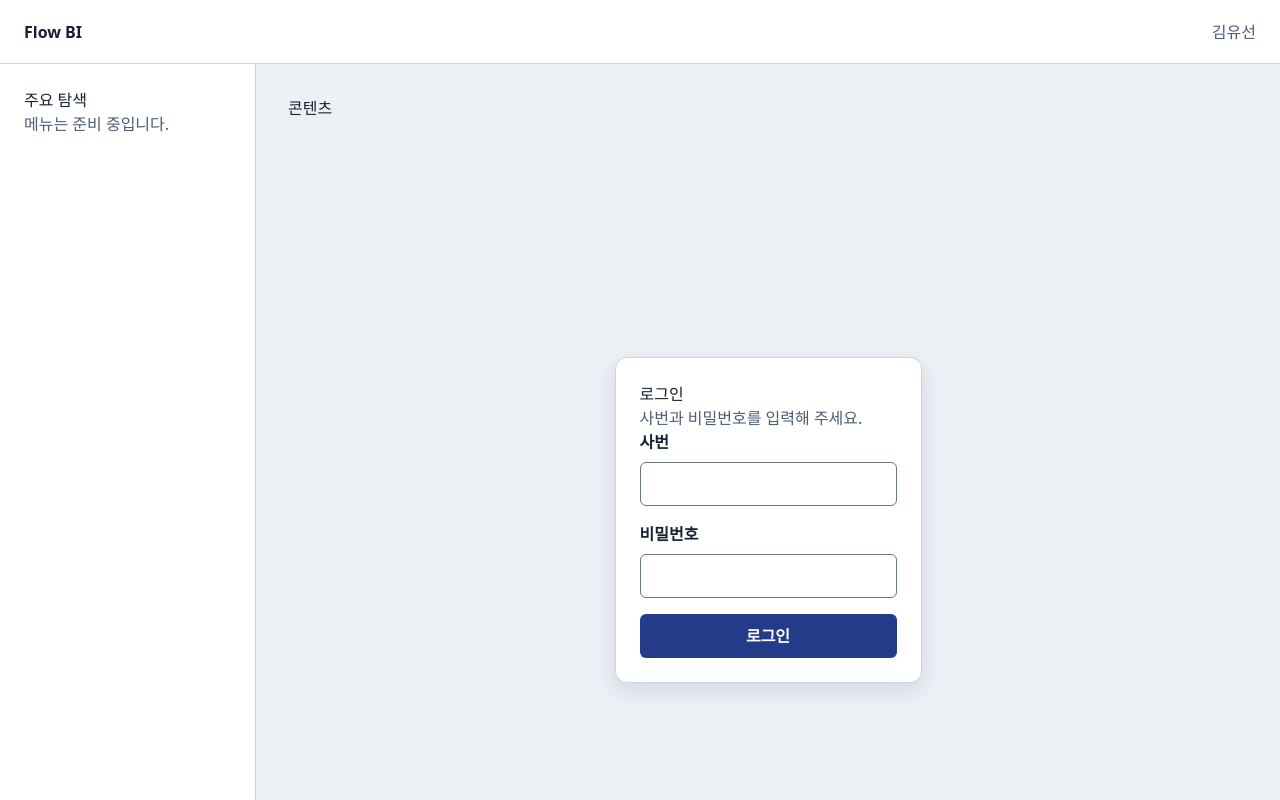
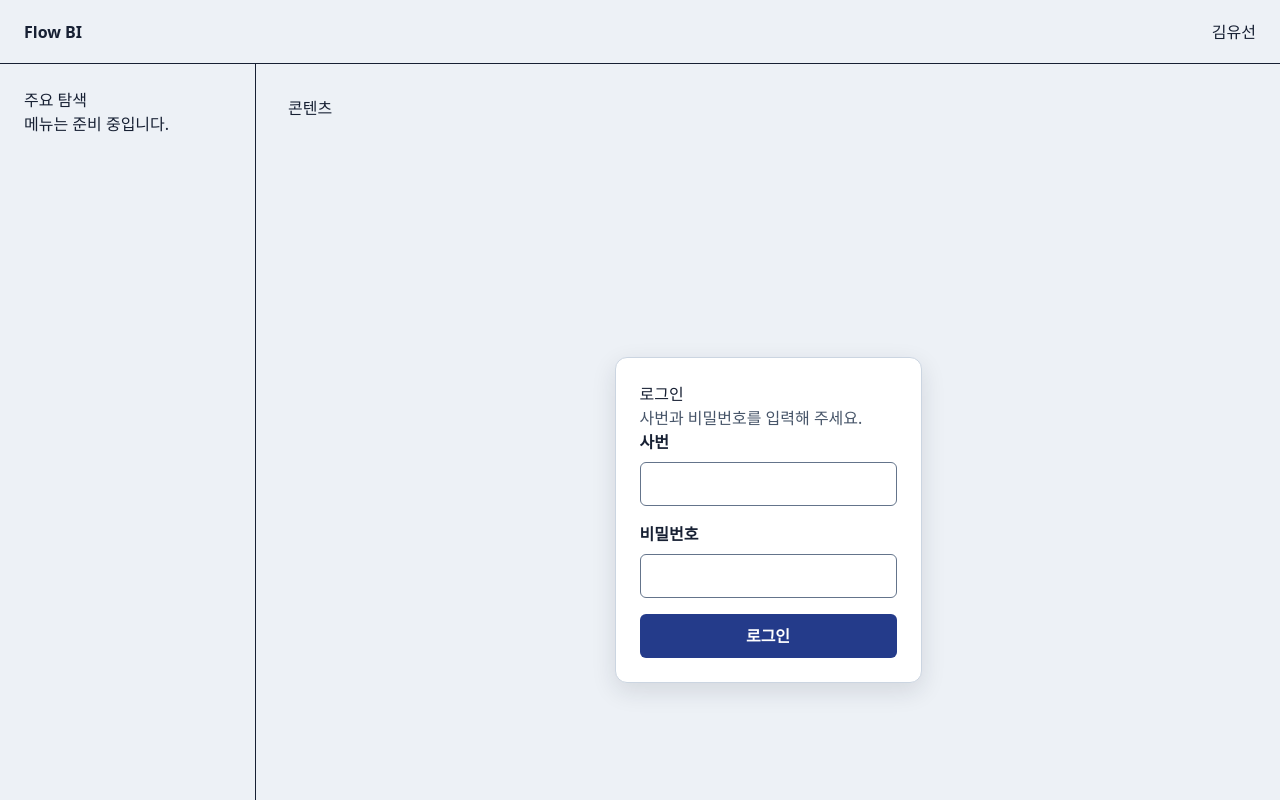
Before and after one commit to flow-bi/flow-bi, a React (Vite) app in the folder frontend/: page / in a window 1280 px wide. Shown: the top 800 px of the page. Built offline with nearby package versions, Linux system fonts and the light colour scheme; no server answers.

Commit message:
✨ / #36 - 사이드바 캘린더 탐색 연결

```diff
--- a/frontend/src/App.tsx
+++ b/frontend/src/App.tsx
@@ -19,7 +19,7 @@ function CalendarStarter() {
     <>
       <ScheduleCalendar />
       <button
-        className="calendar-starter__create schedule-calendar__create"
+        className="mt-6 rounded-lg bg-primary px-4 py-2.5 font-semibold text-white shadow-sm transition hover:bg-primary/90 focus-visible:outline-3 focus-visible:outline-focus-ring focus-visible:outline-offset-2"
         onClick={() => setIsCreateOpen(true)}
         type="button"
       >
@@ -32,25 +32,36 @@ function CalendarStarter() {
 
 type HeaderProps = {
   companyName: string
+  isMobileSidebarOpen: boolean
   userName: string
   onOpenSidebar: () => void
   openSidebarButtonRef: RefObject<HTMLButtonElement | null>
 }
 
-function Header({ companyName, userName, onOpenSidebar, openSidebarButtonRef }: HeaderProps) {
+function Header({
+  companyName,
+  isMobileSidebarOpen,
+  userName,
+  onOpenSidebar,
+  openSidebarButtonRef,
+}: HeaderProps) {
   return (
-    <header className="app-header">
+    <header
+      className="grid min-h-16 grid-cols-[auto_1fr_auto] items-center border-b border-border bg-surface px-4 py-3 md:px-6"
+      data-app-header
+    >
       <button
+        aria-expanded={isMobileSidebarOpen}
         aria-label="사이드바 열기"
-        className="bordered-button sidebar-trigger"
+        className="mr-3 rounded-md border border-border bg-surface px-2.5 py-1.5 text-text-primary md:hidden"
         onClick={onOpenSidebar}
         ref={openSidebarButtonRef}
         type="button"
       >
         메뉴
       </button>
-      <p className="company-name">{companyName}</p>
-      <p className="user-name">{userName}</p>
+      <p className="m-0 justify-self-start font-bold">{companyName}</p>
+      <p className="m-0 justify-self-end text-text-secondary">{userName}</p>
     </header>
   )
 }
@@ -61,9 +72,9 @@ type SidebarProps = {
 
 function Sidebar({ children }: SidebarProps) {
   return (
-    <aside className="sidebar">
+    <aside className="hidden border-r border-border bg-surface p-6 md:block" data-desktop-sidebar>
       <nav aria-label="주요 탐색">
-        <h2 className="sidebar-heading">주요 탐색</h2>
+        <h2 className="mt-0 text-base">주요 탐색</h2>
         {children}
       </nav>
     </aside>
@@ -82,11 +93,15 @@ function MobileSidebar({ children, onClose }: MobileSidebarProps) {
   }, [])
 
   return (
-    <div className="sidebar-backdrop" onClick={onClose}>
+    <div
+      className="fixed inset-0 z-10 flex bg-text-primary/35 md:hidden"
+      data-mobile-sidebar-backdrop
+      onClick={onClose}
+    >
       <aside
         aria-label="주요 탐색"
         aria-modal="true"
-        className="mobile-sidebar"
+        className="min-h-full w-[min(20rem,85vw)] bg-surface p-5 shadow-[0_0_1.5rem_color-mix(in_srgb,var(--color-text-primary)_20%,transparent)]"
         onClick={(event) => event.stopPropagation()}
         onKeyDown={(event) => {
           if (event.key === 'Escape') {
@@ -95,11 +110,11 @@ function MobileSidebar({ children, onClose }: MobileSidebarProps) {
         }}
         role="dialog"
       >
-        <div className="mobile-sidebar-header">
+        <div className="mb-6 flex items-center justify-between gap-4">
           <h2>주요 탐색</h2>
           <button
             aria-label="사이드바 닫기"
-            className="bordered-button"
+            className="rounded-md border border-border bg-surface px-2.5 py-1.5 text-text-primary"
             onClick={onClose}
             ref={closeButtonRef}
             type="button"
@@ -114,7 +129,7 @@ function MobileSidebar({ children, onClose }: MobileSidebarProps) {
 }
 
 type AppShellProps = {
-  sidebar: ReactNode
+  sidebar: (onNavigate: () => void) => ReactNode
   children: ReactNode
 }
 
@@ -127,24 +142,38 @@ function AppShell({ sidebar, children }: AppShellProps) {
     openSidebarButtonRef.current?.focus()
   }
 
+  const closeMobileSidebarAfterNavigation = () => {
+    setIsMobileSidebarOpen(false)
+  }
+
   return (
     // todo: 인증인가 이후, 회사명과 사용자명을 props로 전달받도록 수정
 
-    <div className="app-shell">
+    <div className="min-h-screen bg-background text-text-primary">
       <Header
         companyName="Flow BI"
+        isMobileSidebarOpen={isMobileSidebarOpen}
         onOpenSidebar={() => setIsMobileSidebarOpen(true)}
         openSidebarButtonRef={openSidebarButtonRef}
         userName="김유선"
       />
-      <div className="app-body">
-        <Sidebar>{sidebar}</Sidebar>
-        <main aria-label="콘텐츠" className="main-content" tabIndex={-1}>
+      <div
+        className="min-h-[calc(100vh-4rem)] md:grid md:grid-cols-[16rem_minmax(0,1fr)]"
+        data-app-body
+      >
+        <Sidebar>{sidebar(() => undefined)}</Sidebar>
+        <main
+          aria-label="콘텐츠"
+          className="bg-background p-4 md:p-8 [&>h1]:mt-0 [&>p]:text-text-secondary"
+          tabIndex={-1}
+        >
           {children}
         </main>
       </div>
       {isMobileSidebarOpen ? (
-        <MobileSidebar onClose={closeMobileSidebar}>{sidebar}</MobileSidebar>
+        <MobileSidebar onClose={closeMobileSidebar}>
+          {sidebar(closeMobileSidebarAfterNavigation)}
+        </MobileSidebar>
       ) : null}
     </div>
   )
@@ -153,13 +182,26 @@ function AppShell({ sidebar, children }: AppShellProps) {
 function App() {
   const [destination, setDestination] = useState<Destination>()
   const [isLoggingOut, setIsLoggingOut] = useState(false)
-  const isCalendarRoute = new URLSearchParams(window.location.search).has('view')
+  const [locationSearch, setLocationSearch] = useState(() => window.location.search)
+  const isCalendarRoute = new URLSearchParams(locationSearch).has('view')
+
+  const navigateToCalendar = () => {
+    const calendarSearch = '?view=month'
+    window.history.pushState({}, '', `${window.location.pathname}${calendarSearch}`)
+    setLocationSearch(calendarSearch)
+  }
 
   useEffect(() => {
     return onUnauthenticated(() => {
       queryClient.clear()
       setDestination('login')
     })
+  }, [])
+
+  useEffect(() => {
+    const updateLocation = () => setLocationSearch(window.location.search)
+    window.addEventListener('popstate', updateLocation)
+    return () => window.removeEventListener('popstate', updateLocation)
   }, [])
 
   useEffect(() => {
@@ -222,8 +264,32 @@ function App() {
     )
   }
 
+  const sidebar = (onNavigate: () => void) =>
+    destination === 'home' ? (
+      <a
+        aria-current={isCalendarRoute ? 'page' : undefined}
+        aria-label="캘린더"
+        className={
+          isCalendarRoute
+            ? 'flex items-center justify-between gap-2 rounded-md border-l-4 border-primary bg-secondary px-3 py-2.5 font-bold text-text-primary no-underline hover:bg-secondary [&>span]:text-xs [&>span]:font-normal [&>span]:text-text-secondary'
+            : 'flex items-center justify-between gap-2 rounded-md px-3 py-2.5 text-text-primary no-underline hover:bg-secondary'
+        }
+        href="?view=month"
+        onClick={(event) => {
+          event.preventDefault()
+          navigateToCalendar()
+          onNavigate()
+        }}
+      >
+        캘린더
+        {isCalendarRoute && <span aria-hidden="true">현재 위치</span>}
+      </a>
+    ) : (
+      <p className="text-text-secondary">메뉴는 준비 중입니다.</p>
+    )
+
   return (
-    <AppShell sidebar={<p className="sidebar-placeholder">메뉴는 준비 중입니다.</p>}>
+    <AppShell sidebar={sidebar}>
       <h1>콘텐츠</h1>
       {content}
     </AppShell>
```
Also changed, not shown: 2 other files (tests, documents, lock files or other folders).
